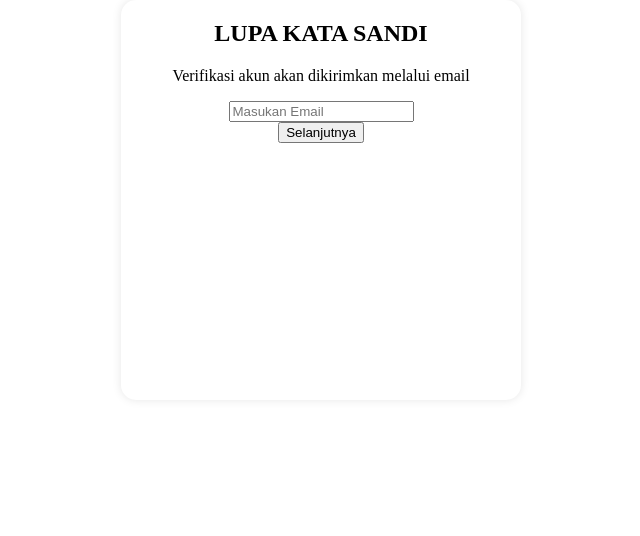
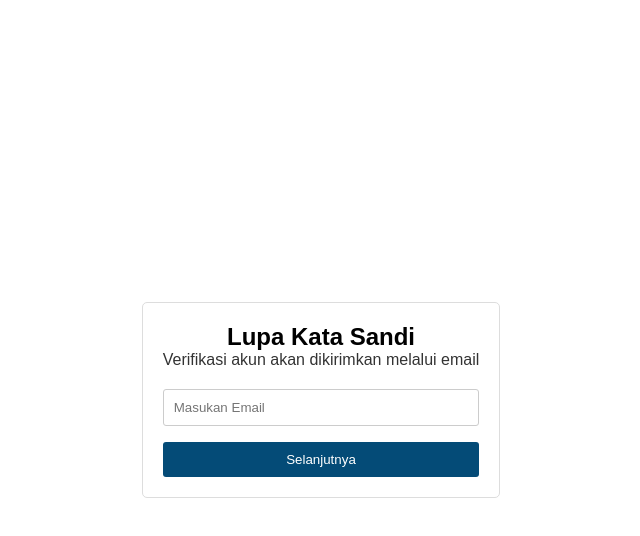
Before and after one commit to auni-st/mentalwell-frontend, a website: page src/scripts/templates/lupasandi.html in a window 1280 px wide. Shown: the whole page, without its empty margins (319-959 px from the left). Drawn offline with Linux system fonts and the light colour scheme.

Commit message:
halaman salah kata sandi

```diff
--- a/src/scripts/styles/lupasandi.css
+++ b/src/scripts/styles/lupasandi.css
@@ -1,20 +1,61 @@
-/* lupa sandi */
-body {
+body, h1, h2, p, input, button {
     margin: 0;
     padding: 0;
+}
+
+body {
+    font-family: Arial, sans-serif;
     display: flex;
+    align-items: center;
     justify-content: center;
-    align-items: center;
+    height: 100vh;
 }
 
 .lupasandi-container {
-    background-color: #fff;
-    border-radius: 15px;
-    box-shadow: 0 0 10px rgba(0, 0, 0, 0.1);
+    padding: 20px;
+    border-radius: 5px;
+    border: 1px solid #ddd;
+}
+
+.lupasandi-title {
     text-align: center;
-    width: 400px;
-    height: 400px;
+    margin-bottom: 20px;
+}
+
+.lupasandi-title h2 {
+    font-size: 24px;
+}
+
+.lupasandi-title p {
+    color: #333;
+}
+
+.lupasandi-form {
     display: flex;
     flex-direction: column;
-    align-items: center;
 }
+
+.lupasandi-control {
+    margin-bottom: 16px;
+}
+
+.lupasandi-input {
+    width: 100%;
+    padding: 10px;
+    box-sizing: border-box;
+    border: 1px solid #ccc;
+    border-radius: 3px;
+}
+
+.next-btn {
+    background-color: #044B77;
+    color: #fff;
+    padding: 10px;
+    border: none;
+    border-radius: 3px;
+    cursor: pointer;
+}
+
+.next-btn:hover {
+    background-color: #45a049;
+}
--- a/src/scripts/templates/lupasandi.html
+++ b/src/scripts/templates/lupasandi.html
@@ -10,7 +10,7 @@
 <body>
     <div class="lupasandi-container">
     <div class="lupasandi-title">
-        <h2>LUPA KATA SANDI</h2>
+        <h2>Lupa Kata Sandi</h2>
         <p>Verifikasi akun akan dikirimkan melalui email</p>
     </div>
     <form class="lupasandi-form">
```
Also changed, not shown: vercel.json.
